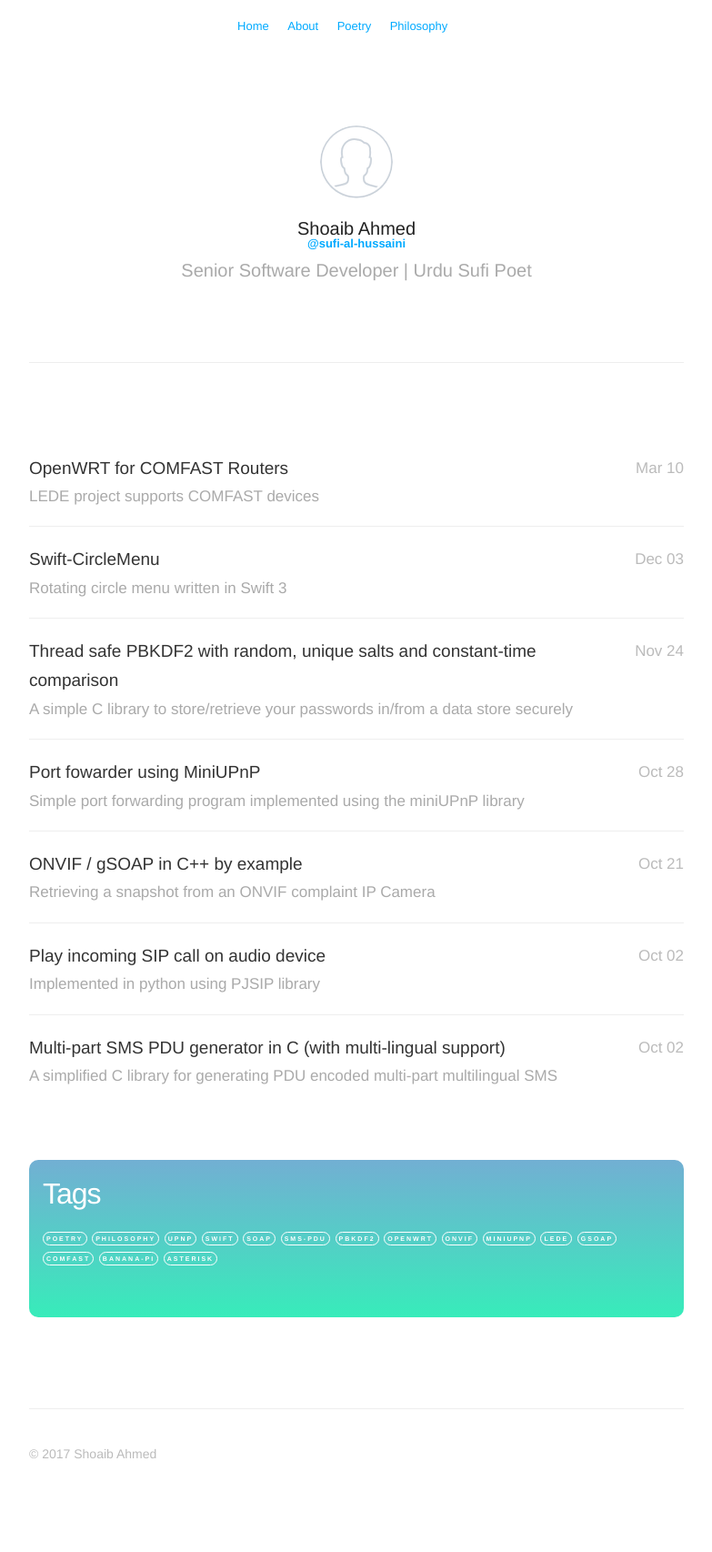
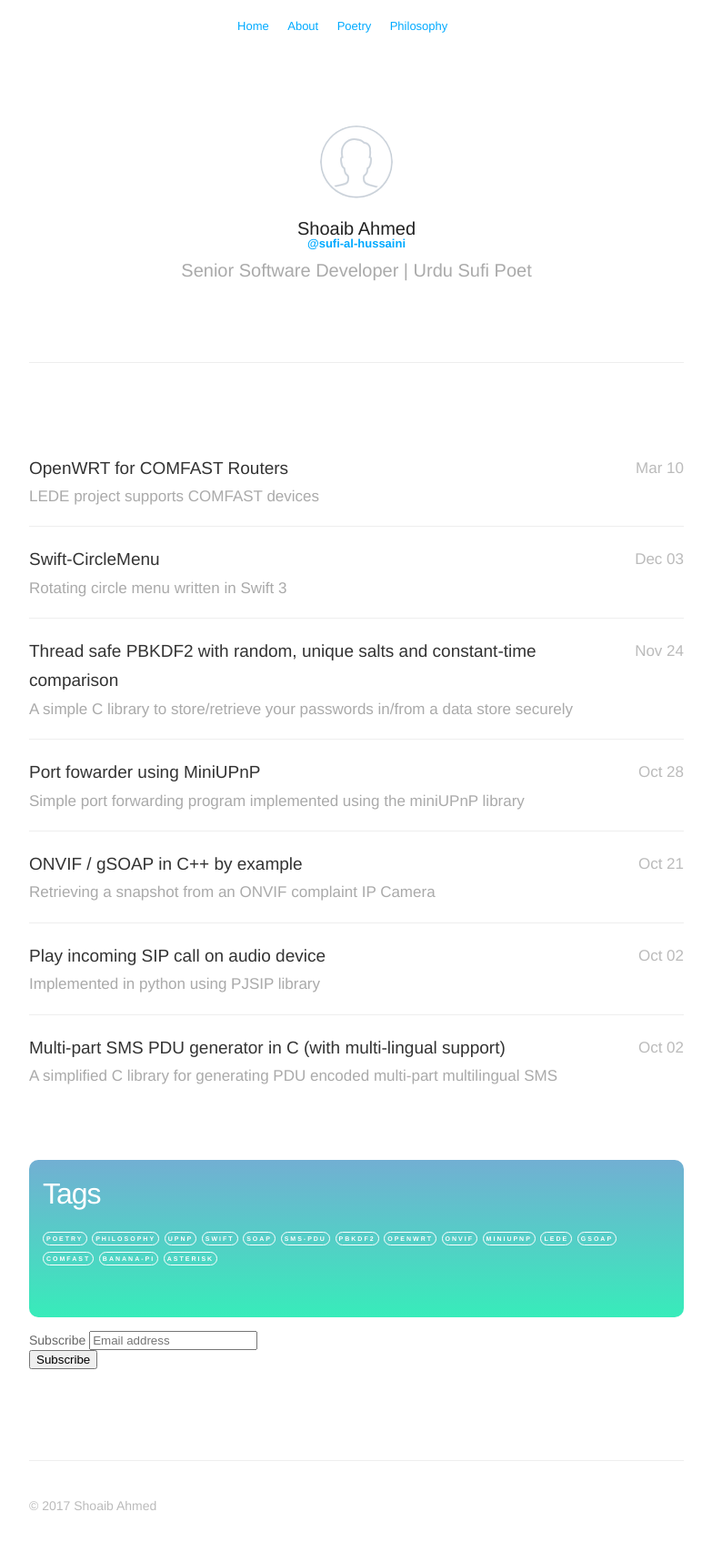
Before and after one commit to Sufi-Al-Hussaini/Sufi-Al-Hussaini.github.io, a Jekyll site: the page built from index.html, in a window 1280 px wide. Shown: the whole page at 91% size, without its empty margins (248-1031 px from the left). Built offline with Jekyll 4.4.1, drawn with Linux system fonts in a browser that asks for light colours; nearby versions of some CDN libraries; some web fonts are replaced; the list of posts is cut into pages by our own code; comment, search, counter and statistics services are not loaded; a style sheet for code colours, icons or effects is not loaded; before the commit the page ends 1649 px from its top, so only the background shows below that.

Commit message:
Add subscribe form

```diff
--- a/_includes/head.html
+++ b/_includes/head.html
@@ -7,6 +7,7 @@
 <link rel="stylesheet" href="/assets/css/style.css">
 <link rel="alternate" type="application/rss+xml" title="{{ site.name }}" href="/feed.xml">
 <link rel="stylesheet" href="//cdnjs.cloudflare.com/ajax/libs/highlight.js/9.12.0/styles/github-gist.min.css">
+<link href="//cdn-images.mailchimp.com/embedcode/horizontal-slim-10_7.css" rel="stylesheet" type="text/css">
 
 {% if site.tags != "" %}
 	{% include collecttags.html %}
--- /dev/null
+++ b/_includes/subscribe.html
@@ -0,0 +1,11 @@
+<div id="mc_embed_signup">
+<form action="//shoaib-ahmed.us16.list-manage.com/subscribe/post?u=264beb6b71ae74a42075247ef&amp;id=d9bc796a41" method="post" id="mc-embedded-subscribe-form" name="mc-embedded-subscribe-form" class="validate" target="_blank" novalidate>
+    <div id="mc_embed_signup_scroll">
+	<label for="mce-EMAIL">Subscribe</label>
+	<input type="email" value="" name="EMAIL" class="email" id="mce-EMAIL" placeholder="Email address" required>
+    <!-- real people should not fill this in and expect good things - do not remove this or risk form bot signups-->
+    <div style="position: absolute; left: -5000px;" aria-hidden="true"><input type="text" name="b_264beb6b71ae74a42075247ef_d9bc796a41" tabindex="-1" value=""></div>
+    <div class="clear"><input type="submit" value="Subscribe" name="subscribe" id="mc-embedded-subscribe" class="button"></div>
+    </div>
+</form>
+</div>
--- a/assets/css/style.css
+++ b/assets/css/style.css
@@ -675,3 +675,11 @@
 	color: #fff;
 	font-weight: bold;
 }
+
+#mc_embed_signup{
+	background: #fff;
+	clear: left;
+	font: 14px Helvetica,Arial,sans-serif;
+	width: 100%;
+	margin-top: 15px;
+}
--- a/index.html
+++ b/index.html
@@ -3,4 +3,5 @@
 ---
 {% include post-list.html %}
 {% include tagcloud.html %}
+{% include subscribe.html %}
 {% include footer.html %}
```
